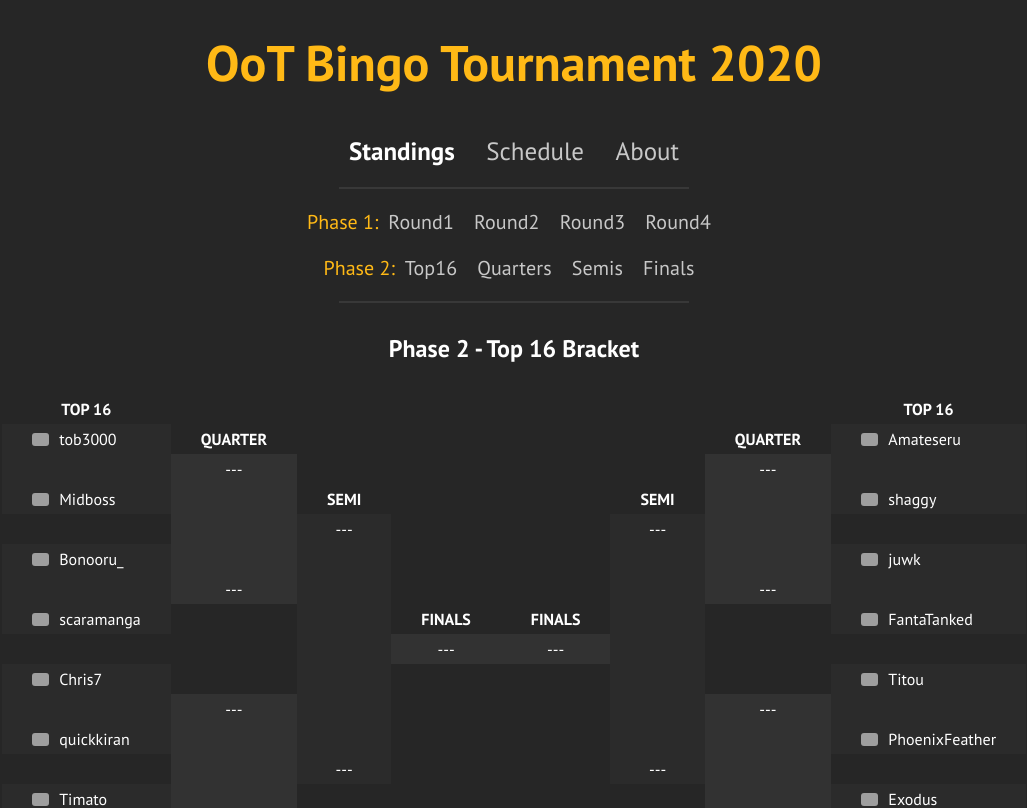
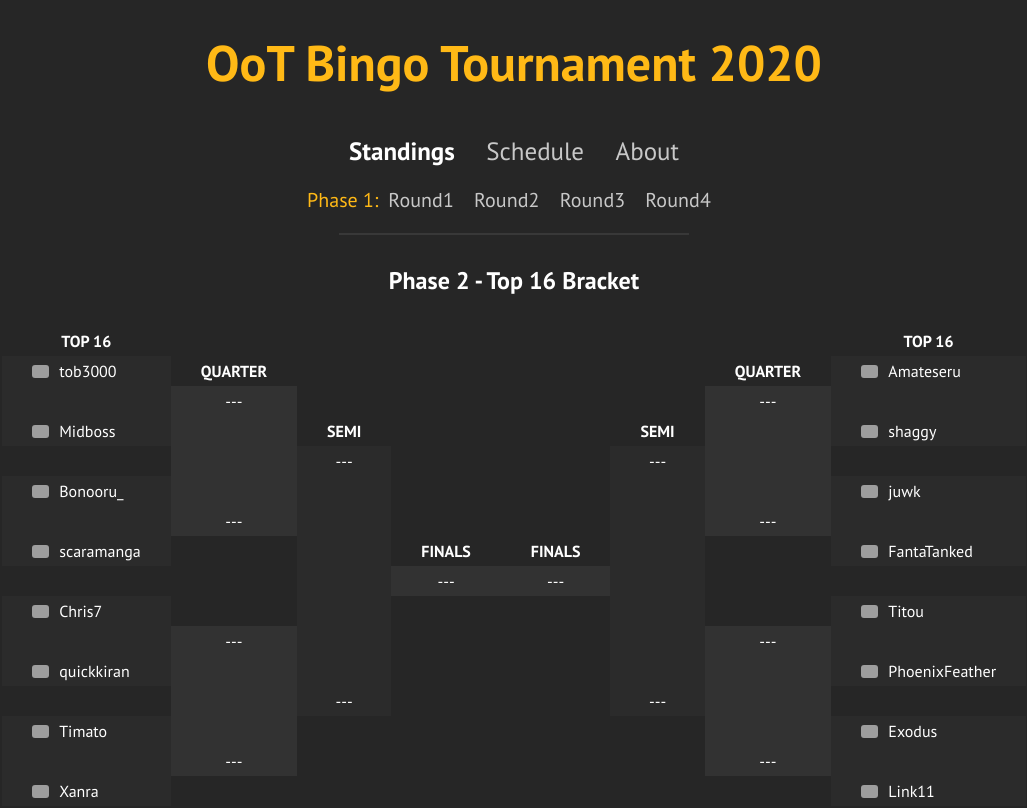
Before and after one commit to xwmtp/bingo2021, a React (Create React App) app: page / in a window 1280 px wide. Shown: the top 808 px of the page, without its empty margins (126-1153 px from the left). Built offline with nearby package versions, Linux system fonts and the light colour scheme; grey boxes are pictures that could not be loaded; a web font is replaced by a local one.

Commit message:
removed phase 2 nav

```diff
--- a/src/components/Navigation.jsx
+++ b/src/components/Navigation.jsx
@@ -109,14 +109,9 @@ class Navigation extends React.Component {
                     <this.MainLink to="/schedule" activeClassName='current'>Schedule</this.MainLink>
                     <this.MainLink to="/about" activeClassName='current'>About</this.MainLink>
                 </this.MainNav>
-                <hr/>
                 <this.RoundNav>
                     <p>Phase 1:</p>
                     {phase1Links}
-                </this.RoundNav>
-                <this.RoundNav>
-                    <p>Phase 2:</p>
-                    {phase2Links}
                 </this.RoundNav>
                 <hr />
             </this.Navigation>
```
